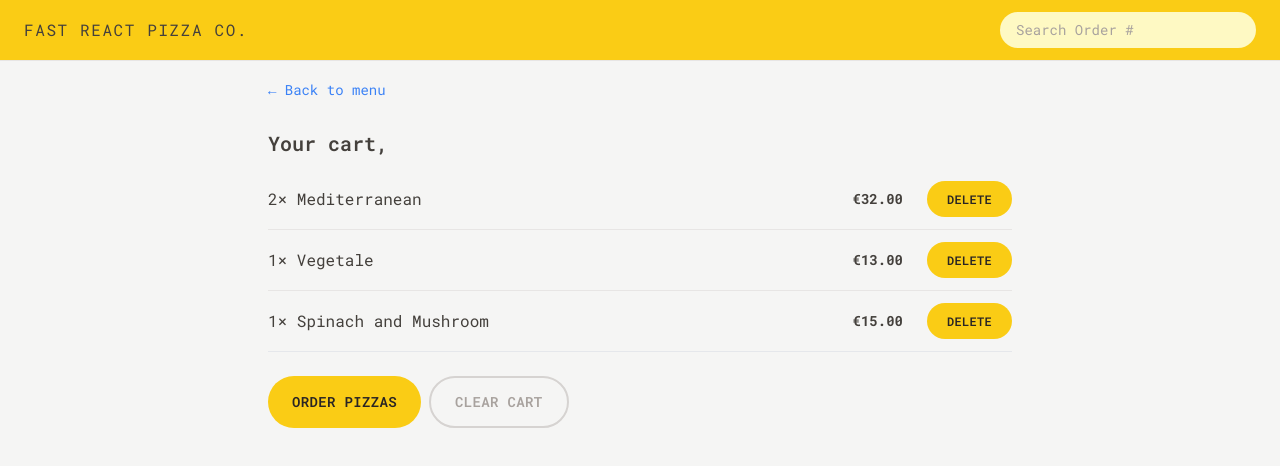
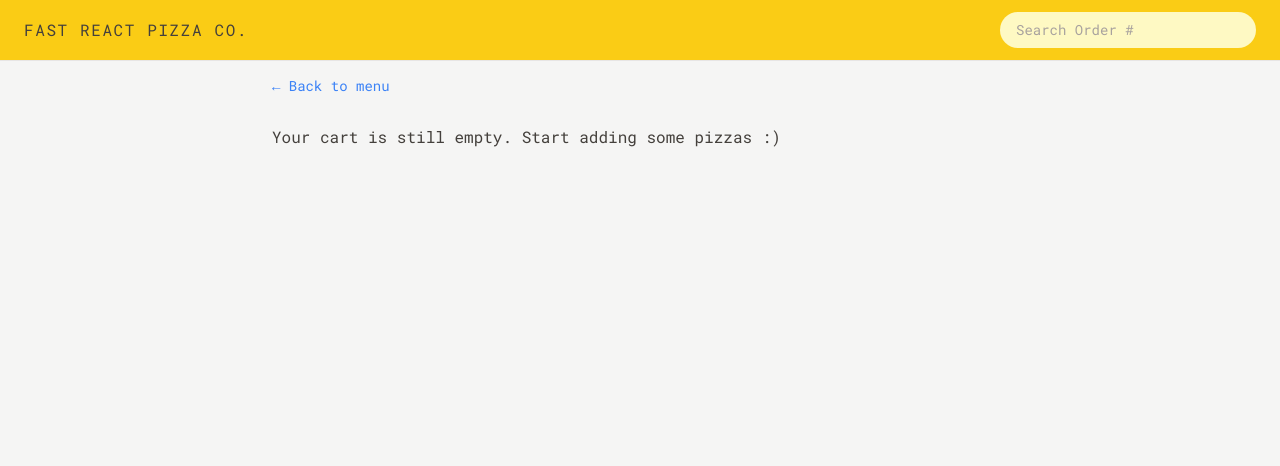
Before and after one commit to chriscashen/fast-react-pizza, a React (Vite) app: page /cart in a window 1280 px wide. Shown: the top 466 px of the page. Built offline with nearby package versions, Linux system fonts and the light colour scheme.

Commit message:
add clear cart function

```diff
--- a/src/features/cart/Cart.jsx
+++ b/src/features/cart/Cart.jsx
@@ -1,35 +1,17 @@
 import Button from '../../ui/Button';
 import LinkButton from '../../ui/LinkButton';
 import CartItem from './CartItem';
-import { useSelector } from 'react-redux';
-
-const fakeCart = [
-  {
-    pizzaId: 12,
-    name: 'Mediterranean',
-    quantity: 2,
-    unitPrice: 16,
-    totalPrice: 32,
-  },
-  {
-    pizzaId: 6,
-    name: 'Vegetale',
-    quantity: 1,
-    unitPrice: 13,
-    totalPrice: 13,
-  },
-  {
-    pizzaId: 11,
-    name: 'Spinach and Mushroom',
-    quantity: 1,
-    unitPrice: 15,
-    totalPrice: 15,
-  },
-];
+import { useSelector, useDispatch } from 'react-redux';
+import { getCart, clearCart } from './cartSlice';
+import { getUsername } from '../user/userSlice';
+import EmptyCart from './EmptyCart';
 
 function Cart() {
-  const username = useSelector((state) => state.user.username);
-  const cart = fakeCart;
+  const username = useSelector(getUsername);
+  const cart = useSelector(getCart);
+  const dispatch = useDispatch();
+
+  if (!cart.length) return <EmptyCart />;
 
   return (
     <div className="px-3 py-4">
@@ -39,7 +21,7 @@ function Cart() {
 
       <ul className="mt-3 divide-y divide-stone-200 border-b">
         {cart.map((item) => (
-          <CartItem key={item.key} item={item} />
+          <CartItem key={item.pizzaId} item={item} />
         ))}
       </ul>
 
@@ -47,7 +29,9 @@ function Cart() {
         <Button to="/order/new" type="primary">
           Order pizzas
         </Button>
-        <Button type="secondary">Clear cart</Button>
+        <Button type="secondary" onClick={() => dispatch(clearCart())}>
+          Clear cart
+        </Button>
       </div>
     </div>
   );
--- a/src/features/cart/EmptyCart.jsx
+++ b/src/features/cart/EmptyCart.jsx
@@ -1,11 +1,11 @@
-import { Link } from 'react-router-dom';
+import LinkButton from '../../ui/LinkButton';
 
 function EmptyCart() {
   return (
-    <div>
-      <Link to="/menu">&larr; Back to menu</Link>
+    <div className="px-4 py-3">
+      <LinkButton to="/menu">&larr; Back to menu</LinkButton>
 
-      <p>Your cart is still empty. Start adding some pizzas :)</p>
+      <p className=' mt-7 font-semi bold'>Your cart is still empty. Start adding some pizzas :)</p>
     </div>
   );
 }
--- a/src/features/cart/cartSlice.js
+++ b/src/features/cart/cartSlice.js
@@ -42,6 +42,8 @@ export const {
 
 export default cartSlice.reducer;
 
+export const getCart = (state) => state.cart.cart;
+
 export const getTotalCartQuantity = (state) =>
   state.cart.cart.reduce((acc, item) => acc + item.quantity, 0);
 
--- a/src/features/menu/Menu.jsx
+++ b/src/features/menu/Menu.jsx
@@ -4,7 +4,6 @@ import MenuItem from './MenuItem';
 
 function Menu() {
   const menu = useLoaderData();
-  console.log(menu);
 
   return (
     <ul className='divide-y divide-stone-200 px-2'>
--- a/src/features/menu/MenuItem.jsx
+++ b/src/features/menu/MenuItem.jsx
@@ -8,7 +8,6 @@ function MenuItem({ pizza }) {
   const dispacth = useDispatch();
 
   function handleAddToCart() {
-    console.log('Add to cart:', id);
     const newItem = {
       pizzaId: id,
       name,
--- a/src/features/user/userSlice.js
+++ b/src/features/user/userSlice.js
@@ -38,4 +38,6 @@ const userSlice = createSlice({
 
 export const { updateName } = userSlice.actions;
 
+export const getUsername = (state) => state.user.username;
+
 export default userSlice.reducer;
```
